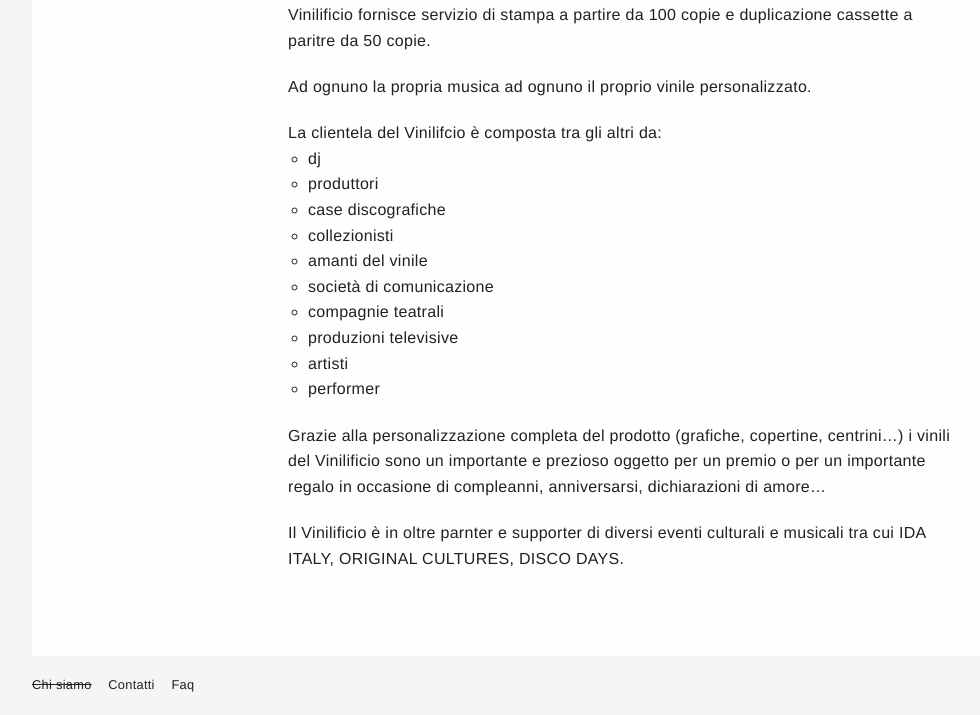
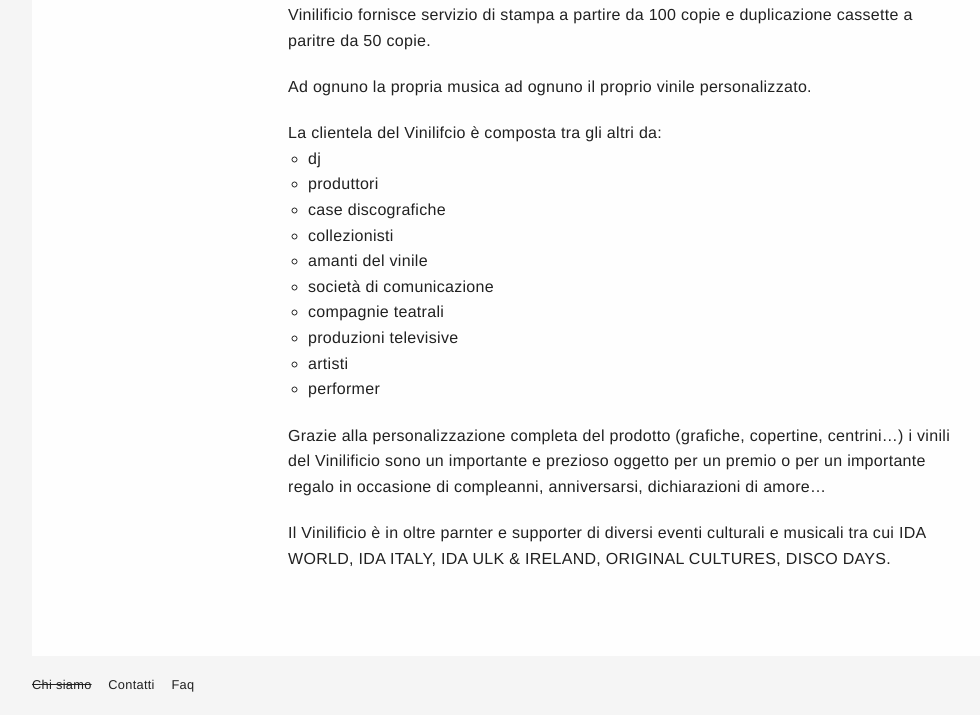
Before and after one commit to Vinilificio/Vinilificio.github.io, a Jekyll site: the page built from _pages/chi-siamo.md, in a window 1280 px wide. Shown: the part 750-1465 px from the top of the page, without its empty margins (18-998 px from the left). Built offline with Jekyll 4.4.1, drawn with Linux system fonts in a browser that asks for light colours.

Commit message:
Update chi-siamo.md

```diff
--- a/_pages/chi-siamo.md
+++ b/_pages/chi-siamo.md
@@ -32,4 +32,4 @@
 Grazie alla personalizzazione completa del prodotto (grafiche, copertine, centrini…) i vinili del Vinilificio sono un importante e prezioso oggetto per un premio o per un importante regalo in occasione di compleanni, anniversarsi, dichiarazioni di amore…
 
 
-Il Vinilificio è in oltre parnter e supporter di diversi eventi culturali e musicali tra cui IDA ITALY, ORIGINAL CULTURES, DISCO DAYS.
+Il Vinilificio è in oltre parnter e supporter di diversi eventi culturali e musicali tra cui IDA WORLD, IDA ITALY, IDA ULK & IRELAND, ORIGINAL CULTURES, DISCO DAYS.
```
